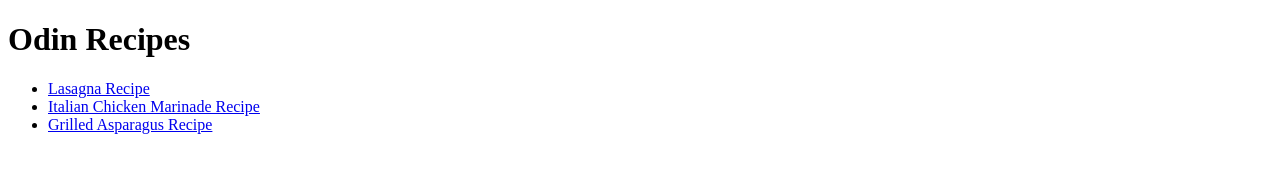
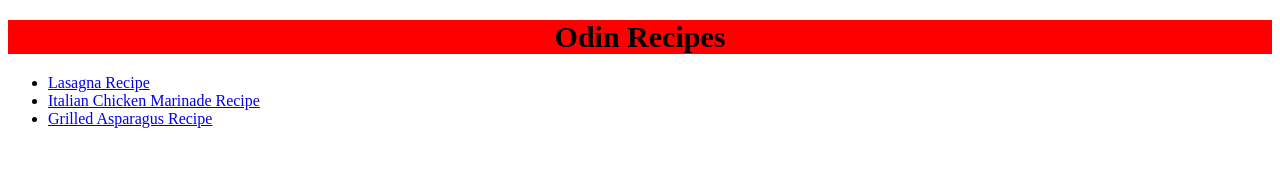
Before and after one commit to RichardAdhika22/odin-recipes, a plain HTML site: page index.html in a window 1280 px wide. Drawn offline with Linux system fonts and the light colour scheme.

Commit message:
added CSS

```diff
--- a/index.html
+++ b/index.html
@@ -3,16 +3,19 @@
     <head>
         <meta charset="UTF-8">
         <title>My First Project</title>
+
+        <link rel="stylesheet" href="style.css">
     </head>
 
     <body>
-        <h1>Odin Recipes</h1>
-        <ul>
-            <li><a href="recipes/lasagna.html">Lasagna Recipe</a></li>
-            <li><a href="recipes/italian_chicken.html">Italian Chicken Marinade Recipe</a></li>
-            <li><a href="recipes/asparagus.html">Grilled Asparagus Recipe</a></li>
-        </ul>
-
+        <h1 class="heading">Odin Recipes</h1>
+        <div class="list">
+            <ul>
+                <li><a href="recipes/lasagna.html">Lasagna Recipe</a></li>
+                <li><a href="recipes/italian_chicken.html">Italian Chicken Marinade Recipe</a></li>
+                <li><a href="recipes/asparagus.html">Grilled Asparagus Recipe</a></li>
+            </ul>
+        </div>
 
     </body>
 </html>
--- /dev/null
+++ b/style.css
@@ -0,0 +1,10 @@
+.heading{
+    font-size: 30px;
+    background-color: red;
+    font-weight: bold;
+    text-align: center
+}
+
+.list{
+    font-family: 'Times New Roman', 'sans-serif';
+}
```
